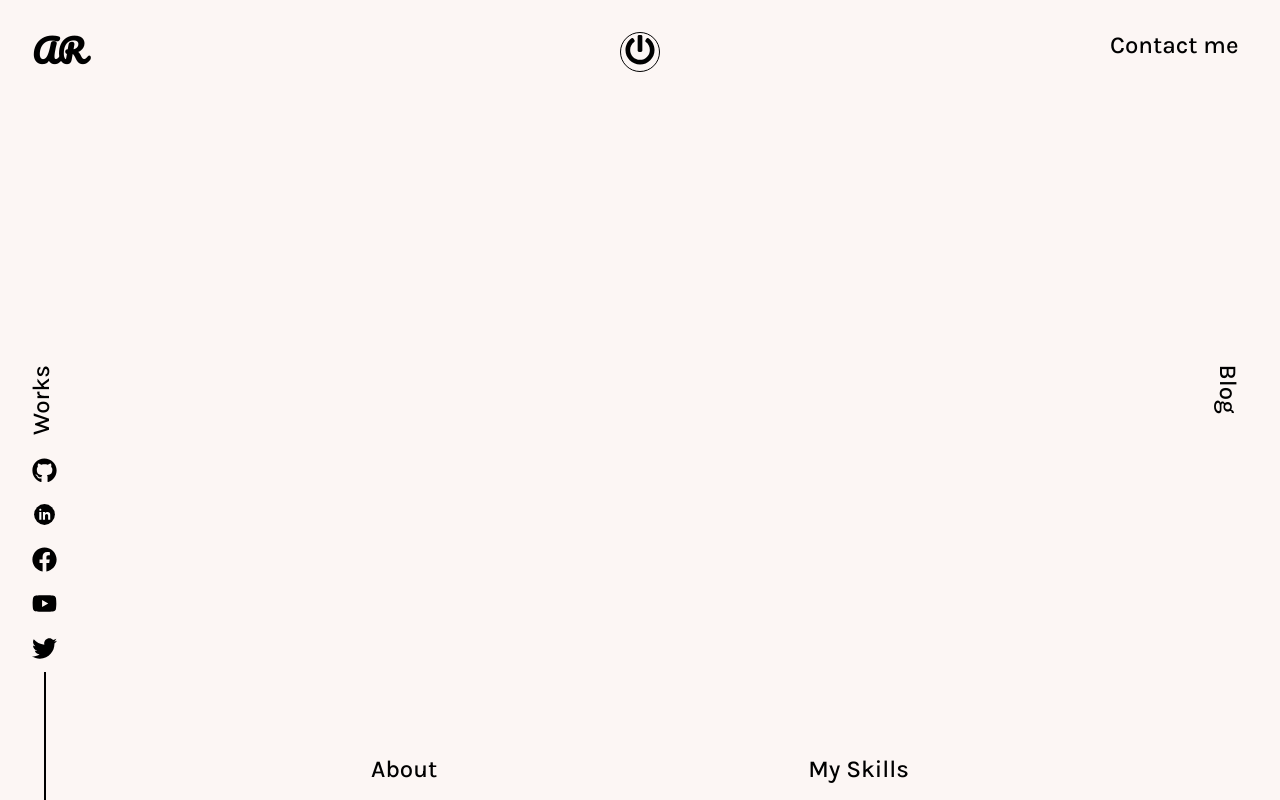
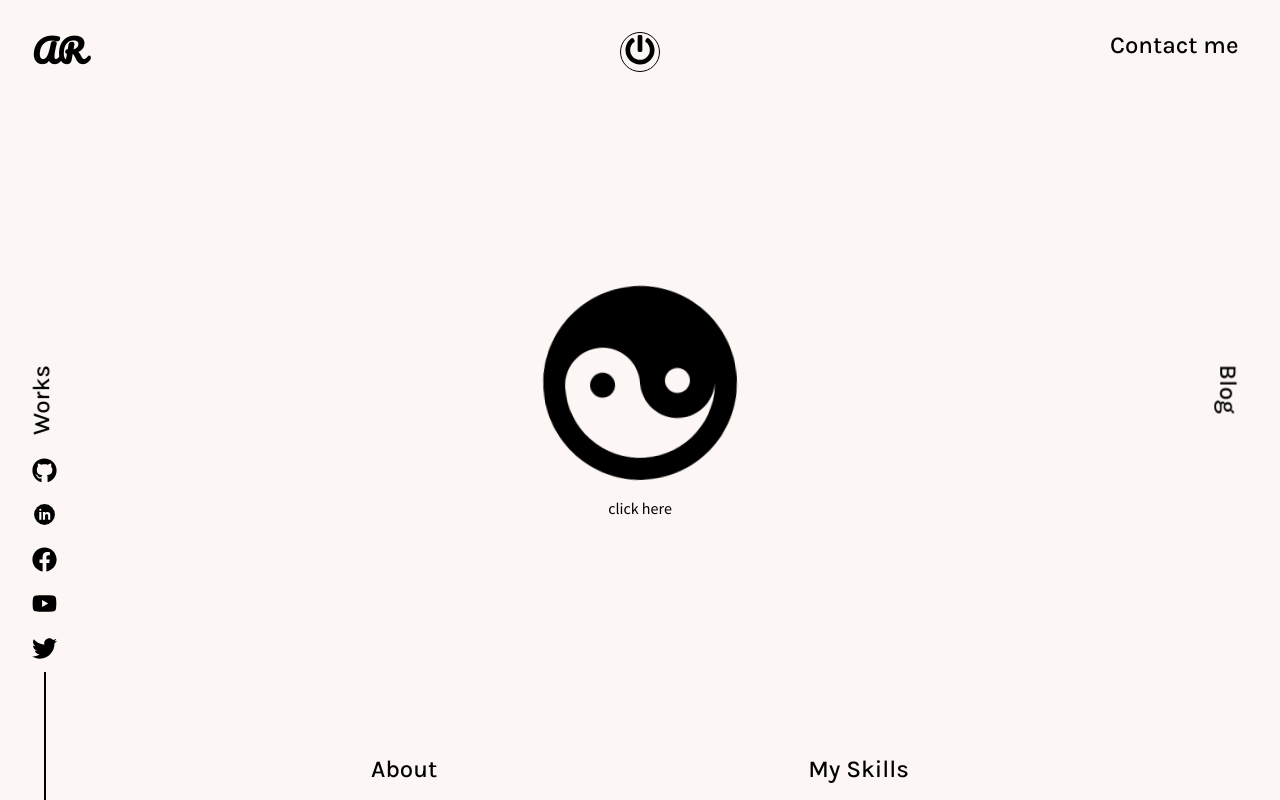
Before and after one commit to alexgold1994/react-portfolio, a React (Create React App) app: page / in a window 1280 px wide. Built offline with nearby package versions, Linux system fonts and the light colour scheme.

Commit message:
add center icon and animation

```diff
--- a/src/components/pages/Main/Main.jsx
+++ b/src/components/pages/Main/Main.jsx
@@ -7,20 +7,33 @@ import {
   Work,
   BottomBar,
   About,
-  Skills
+  Skills,
+  Center
 } from './Main.style'
 import PowerButton from '../../PowerButton/PowerButton'
 import { LogoComponent } from '../../Logo'
 import { SocialIcons } from '../../SocialIcons'
 import { motion } from 'framer-motion'
 import { routes } from '../../../routing/routes'
+import { YinYang } from '../../icons/Icons'
 
 const Main = () => {
   const [click, setClick] = useState(false)
+  const handleClick = () => setClick(!click)
 
   return (
     <MainContainer>
       <Container>
+        <Center click={click}>
+          <YinYang
+            onClick={() => handleClick()}
+            width={click ? 120 : 200}
+            height={click ? 120 : 200}
+            fill="currentColor"
+          />
+          <span>click here</span>
+        </Center>
+
         <PowerButton />
         <LogoComponent />
         <SocialIcons />
--- a/src/components/pages/Main/Main.style.js
+++ b/src/components/pages/Main/Main.style.js
@@ -93,7 +93,7 @@ export const Center = styled.button`
   align-items: center;
   transition: all 1s ease;
   & > :first-child {
-    animation: ${rotate} infinite 1.5s linear;
+    animation: ${rotate} infinite 2s linear;
   }
   & > :last-child {
     display: ${(props) => (props.click ? 'none' : 'inline-block')};
```
